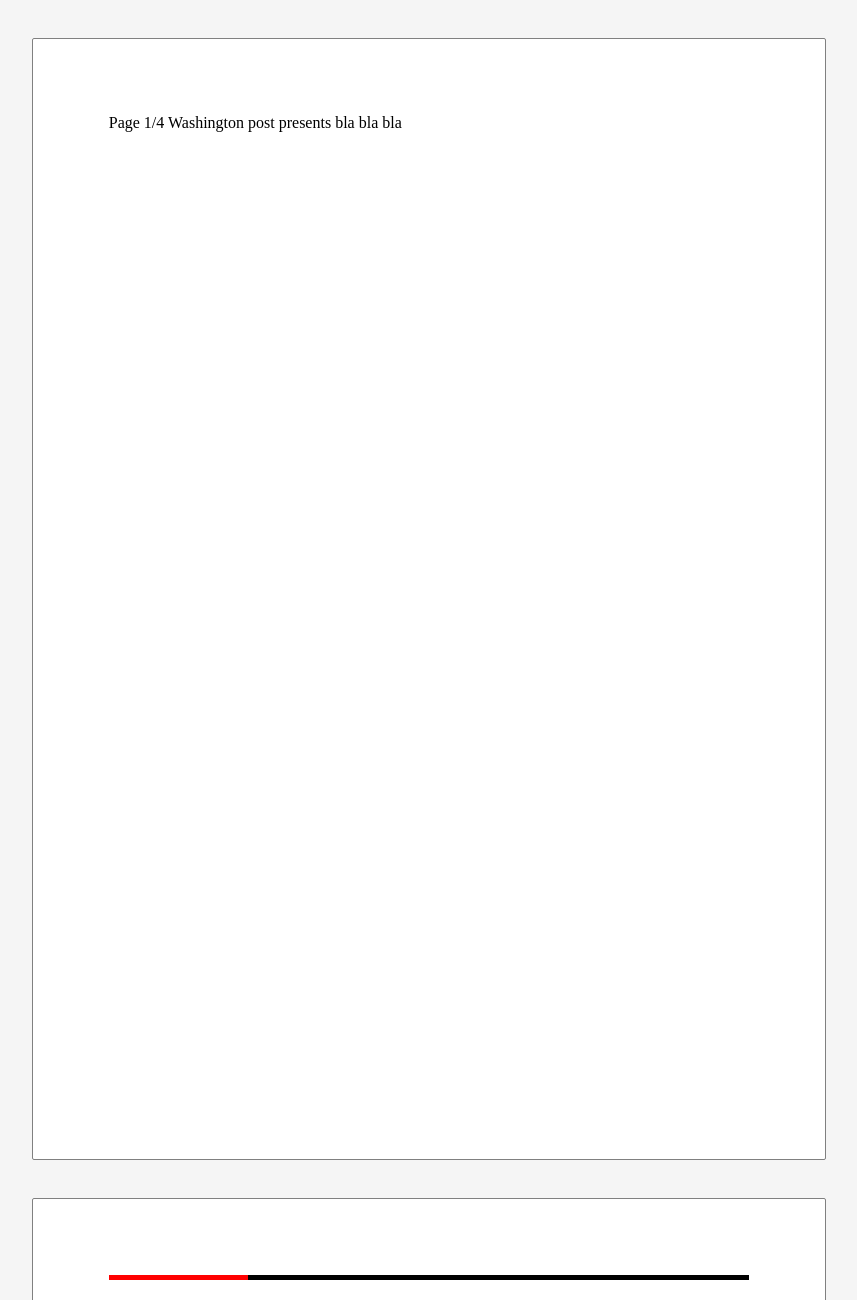
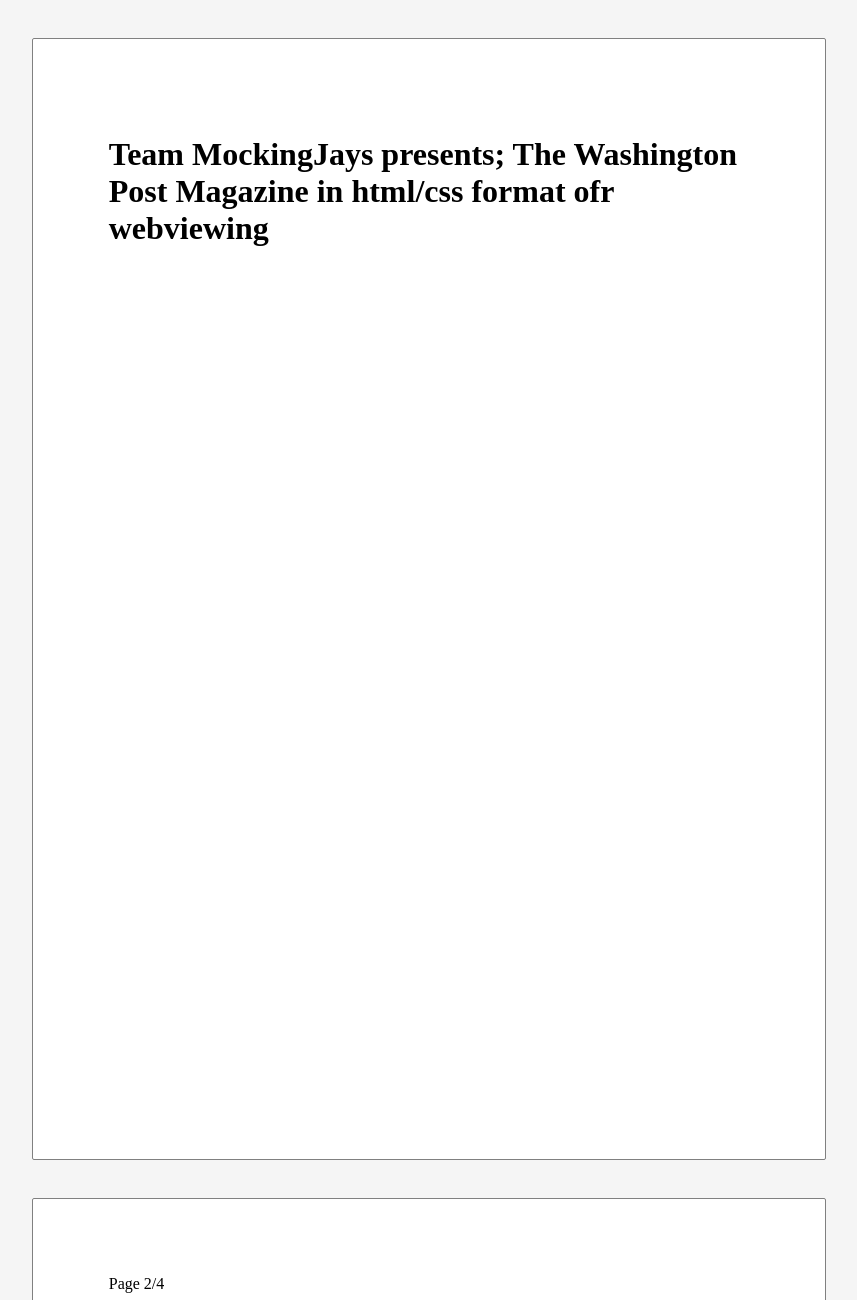
Before and after one commit to ellio64/WebOblig2, a plain HTML site: page SIDE.html in a window 1280 px wide. Shown: the top 1300 px of the page, without its empty margins (211-1068 px from the left). Drawn offline with Linux system fonts and the light colour scheme.

Commit message:
Oppdatert kode

```diff
--- a/SIDE.html
+++ b/SIDE.html
@@ -12,10 +12,10 @@
 
 <div class="alt">
 <div class="sideinnpakning">
-    <div class="side">Page 1/4 Washington post presents bla bla bla</div>
+    <div class="side"><h1>Team MockingJays presents; The Washington Post Magazine in html/css format ofr webviewing</h1></div>
 </div>
 <div class="sideinnpakning">
-    <div class="sidemedstrek">Page 2/4</div>
+    <div class="side2medstrek">Page 2/4</div>
 </div>
 
     <div class="sideinnpakning">
@@ -23,7 +23,7 @@
 </div>
 
      <div class="sideinnpakning">
-    <div class="side">Page 4/4</div>
+    <div class="side4">Page 4/4</div>
 </div>
 </div>
 
```
